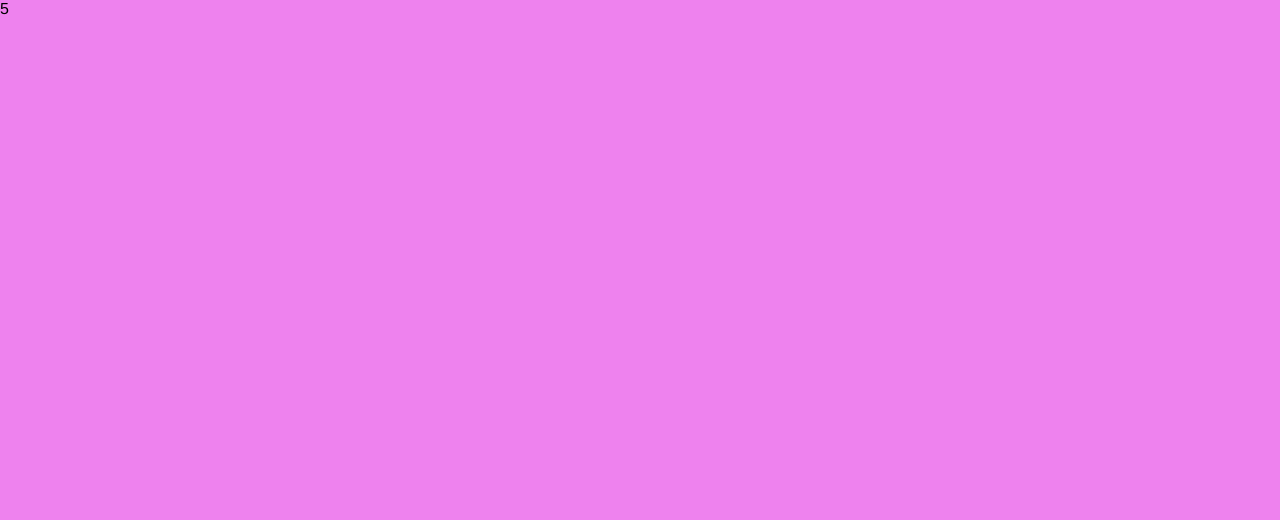
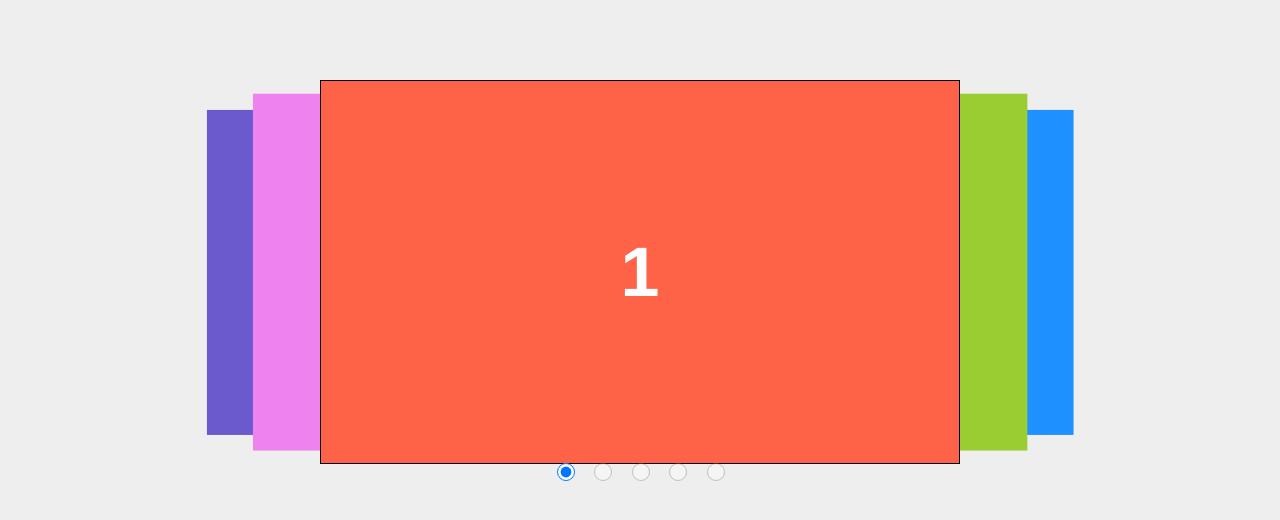
Before and after one commit to Seko461/my-3d-slider, a plain HTML site: page index.html in a window 1280 px wide. Drawn offline with Linux system fonts and the light colour scheme.

Commit message:
add perspective to slides

```diff
--- a/assets/css/style.css
+++ b/assets/css/style.css
@@ -13,8 +13,12 @@ body {
 #slider {
     width: 50%;
     height: 30vw;
+    border: 1px solid black;
     margin: 80px auto;
     font-family: 'helvetica';
+    position: relative;
+    perspective: 1400px;
+    transform-style: preserve-3d;
 
 }
 
@@ -26,6 +30,8 @@ input[type=radio] {
     height: 18px;
     margin: 0 15px 0 0;
     transform: translateX(-83px);
+    opacity: 0.4;
+    cursor: pointer;
 
 
 }
@@ -34,35 +40,69 @@ input[type=radio]:nth-child(5) {
     margin-right: 0;
 }
 
-#slider label {
+input[type=radio]:checked {
+    opacity: 1;
+}
+
+#slider>label {
     position: absolute;
     width: 100%;
     height: 100%;
     left: 0;
     top: 0;
+    color: white;
+    font-size: 70px;
+    font-weight: bold;
+    display: flex;
+    align-items: center;
+    justify-content: center;
+    cursor: pointer;
 }
 
 #slide1 {
-    background-color: tomato;
+    background: tomato;
 
 }
 
 #slide2 {
-    background-color: yellowgreen;
+    background: yellowgreen;
 
 }
 
 #slide3 {
-    background-color: dodgerblue;
+    background: dodgerblue;
 
 }
 
 #slide4 {
-    background-color: slateblue;
+    background: slateblue;
 
 }
 
 #slide5 {
-    background-color: violet;
+    background: violet;
 
 }
+
+
+/* slider functionality */
+
+#s1:checked~#slide1 {
+    transform: translate3d(0%, 0, 0px);
+}
+
+#s1:checked~#slide2 {
+    transform: translate3d(15%, 0, -100px);
+}
+
+#s1:checked~#slide3 {
+    transform: translate3d(30%, 0, -250px);
+}
+
+#s1:checked~#slide4 {
+    transform: translate3d(-30%, 0, -250px);
+}
+
+#s1:checked~#slide5 {
+    transform: translate3d(-15%, 0, -100px);
+}
```
